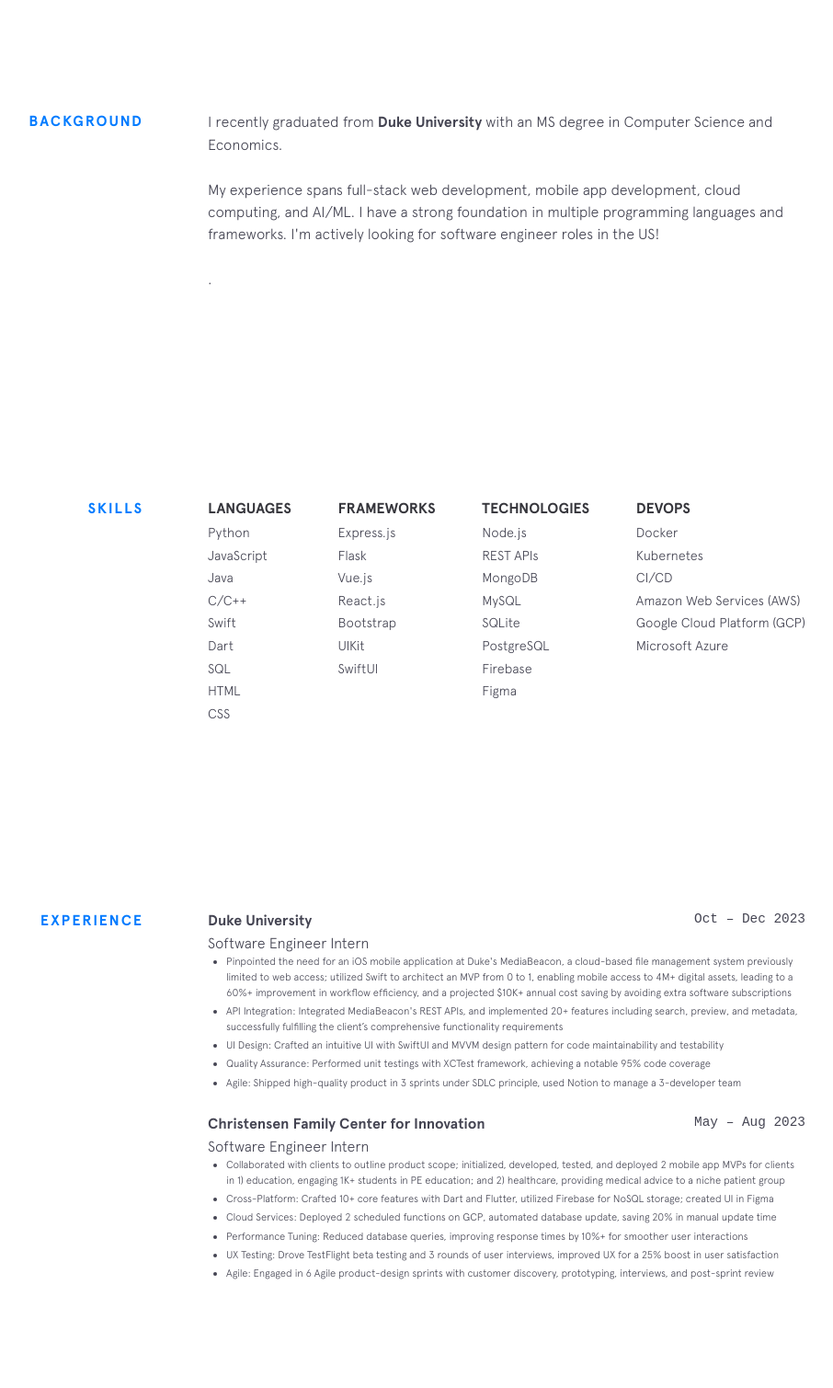
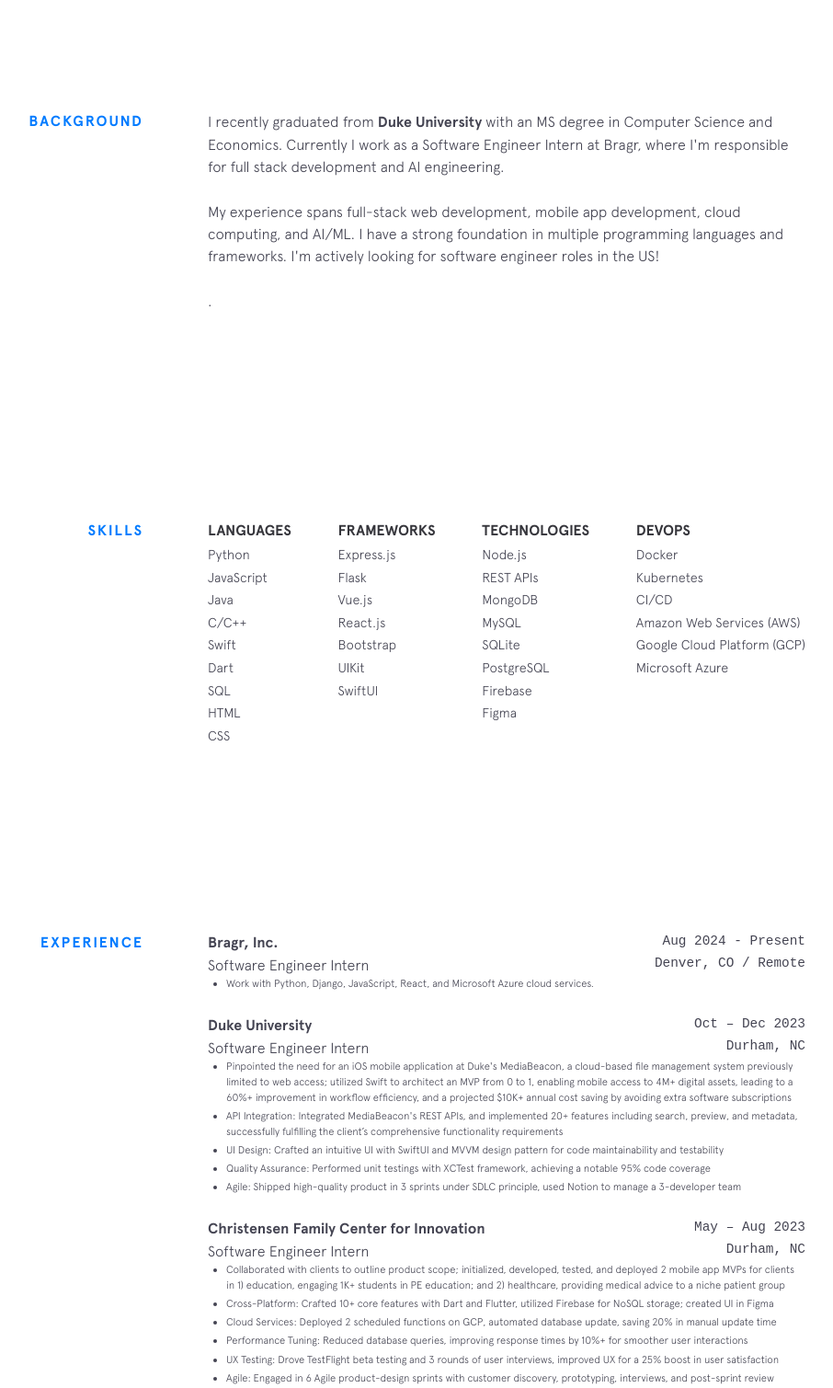
Before and after one commit to zhuminghui17/about, a Gatsby site: page / in a window 1280 px wide. Shown: the part 780-2289 px from the top of the page at 92% size, without its empty margins (224-1130 px from the left). Built offline with nearby package versions, Linux system fonts and the light colour scheme; Gatsby itself is replaced by a stand-in of ours.

Commit message:
Feat: Recent Update

```diff
--- a/src/components/background/background.js
+++ b/src/components/background/background.js
@@ -5,7 +5,7 @@
   part1: "I recently graduated from ",
   part2: "Duke University",
   part2Href: "https://duke.edu/",
-  part3: " with an MS degree in Computer Science and Economics.",
+  part3: " with an MS degree in Computer Science and Economics. Currently I work as a Software Engineer Intern at Bragr, where I'm responsible for full stack development and AI engineering.",
   line2: "My experience spans full-stack web development, mobile app development, cloud computing, and AI/ML. I have a strong foundation in multiple programming languages and frameworks. I'm actively looking for software engineer roles in the US!",
   line3Part2: "",
   line3Part3: "",
--- a/src/components/experience/experience.js
+++ b/src/components/experience/experience.js
@@ -2,6 +2,16 @@
 import "./experience.scss"
 
 const experienceData = [
+  {
+    "company": "Bragr, Inc.",
+    "url": "https://www.bragr.net/",
+    "time": "Aug 2024 - Present",
+    "position": "Software Engineer Intern",
+    "location": "Denver, CO / Remote",
+    "description": [
+      "Work with Python, Django, JavaScript, React, and Microsoft Azure cloud services."
+    ]
+  },
   {
     "company": "Duke University",
     "url": "https://duke.edu/",
@@ -47,9 +57,12 @@
                   <a href={data.url} target="_blank" rel="noreferrer">{data.company}</a>
                 </div>
                 <div className="job__time">{data.time}</div>
-                {/* <div className="job__location">{data.location}</div> */}
               </div>
-              <div className="job__position">{data.position}</div>
+              <div className="time-place">
+                <div className="job__position">{data.position}</div>
+                <div className="job__time">{data.location}</div>
+              </div>
+
               <ul className="job__description">
                 {
                   data.description.map((item, i) => <li key={i}>{item}</li>)
```
